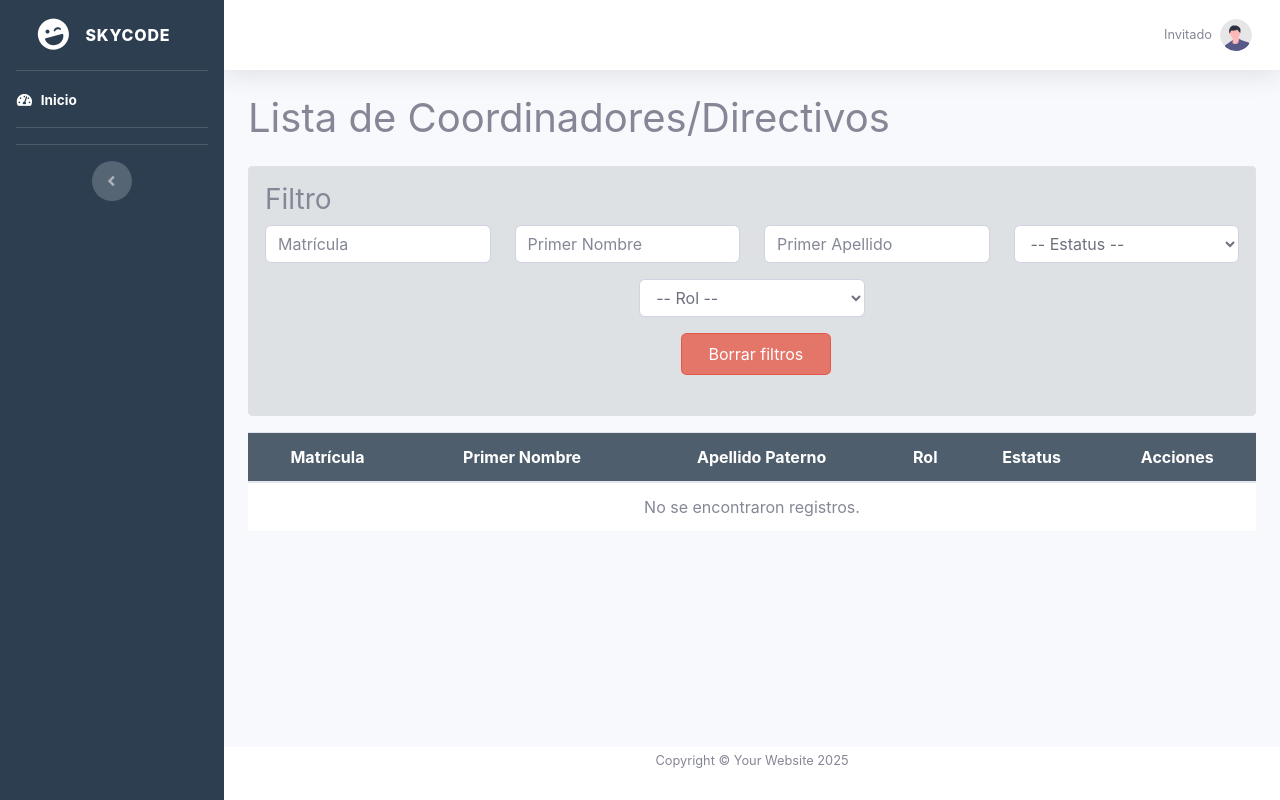
After one commit to CHEOCARMINE/SkyCode, a Python web app: template templates/user.html in a window 1280 px wide. The commit adds this page. Run offline with Jinja, Linux system fonts and the light colour scheme; the template is opened without the code that fills it, so the values that code supplies are empty.

Commit message:
feat: agregar listado y filtros para Coordinadores/Directivos
- Se implementa el listado de Coordinadores/Directivos con paginación (10 registros por página).
- Se añade funcionalidad de filtrado por matrícula, primer nombre, primer apellido, estatus y rol.
- Se adapta la función get_coordinadores_directivos en functions/user_management/view_user.py para incluir filtros por rol y estado.
- Se actualiza la ruta en routes.py para renderizar la lista filtrada.

```diff
--- /dev/null
+++ b/static/JS/user_script.js
@@ -0,0 +1,28 @@
+// Función para borrar filtros: resetea el formulario y redirige a la URL base de coordinadores/directivos
+function clearFilters() {
+    document.getElementById("filterForm").reset();
+    window.location.href = coordinadoresUrl;
+}
+
+// Configuración para el auto-envío (debounce)
+let typingTimer;
+const doneTypingInterval = 500; // Tiempo en milisegundos
+
+// Selecciona todos los campos que tienen la clase "auto-submit"
+const autoSubmitFields = document.querySelectorAll('.auto-submit');
+const filterForm = document.getElementById('filterForm');
+
+// Agrega los eventos a cada campo
+autoSubmitFields.forEach(field => {
+    // Para inputs: escucha el evento keyup
+    field.addEventListener('keyup', () => {
+        clearTimeout(typingTimer);
+        typingTimer = setTimeout(() => {
+            filterForm.submit();
+        }, doneTypingInterval);
+    });
+    // Para selects (u otros) o cambios inmediatos: envía el formulario al cambiar la opción
+    field.addEventListener('change', () => {
+        filterForm.submit();
+    });
+});
--- a/templates/base.html
+++ b/templates/base.html
@@ -76,7 +76,7 @@
       <!-- Link para lista de alumnos, visible solo para Coordinadores-->
       <li class="nav-item">
         <a class="nav-link" href="{{ url_for('academic_bp.alumnos') }}">
-          <i class="fas fa-fw fa-table"></i>
+          <i class="fas fa-users-cog"></i>
           <span>Lista de Alumnos</span>
         </a>
       </li>
@@ -99,6 +99,13 @@
         <a class="nav-link" href="{{ url_for('academic_bp.register_user_route') }}">
           <i class="fas fa-fw fa-user-plus"></i>
           <span>Registro de Coordinador/Directivo</span>
+        </a>
+      </li>
+      <!-- Link para registro de Coordinador/Directivo -->
+      <li class="nav-item">
+        <a class="nav-link" href="{{ url_for('academic_bp.coordinadores_directivos') }}">
+          <i class="fas fa-users-cog"></i>
+          <span>Lista de Coordinadores/Directivos</span>
         </a>
       </li>
 
--- /dev/null
+++ b/templates/user.html
@@ -0,0 +1,162 @@
+{% extends 'base.html' %}
+
+{% block title %}Lista de Coordinadores/Directivos - SkyCode{% endblock %}
+
+{% block content %}
+<!-- Estilos personalizados para este formulario -->
+<link rel="stylesheet" href="{{ url_for('static', filename='css/alumno_style.css') }}">
+<!-- Scripts -->
+<script defer>
+    // Variable para uso en JS, si fuera necesaria para filtros o paginación
+    var coordinadoresUrl = "{{ url_for('academic_bp.coordinadores_directivos') }}";
+</script>
+<script defer src="{{ url_for('static', filename='JS/user_script.js') }}"></script>
+
+<div class="container mt-4">
+    <!-- Mensajes flash para notificaciones -->
+    {% with mensajes = get_flashed_messages(with_categories=true, category_filter=['coordinador-danger', 'coordinador-success']) %}
+      {% if mensajes %}
+        <div class="mt-3">
+          {% for category, message in mensajes %}
+            <div class="alert alert-{{ category|replace('coordinador-', '') }} alert-dismissible fade show" role="alert">
+              {{ message }}
+              <button type="button" class="close" data-dismiss="alert" aria-label="Cerrar">
+                <span aria-hidden="true">&times;</span>
+              </button>
+            </div>
+          {% endfor %}
+        </div>
+      {% endif %}
+    {% endwith %}
+
+    <h1 class="mb-4">Lista de Coordinadores/Directivos</h1>
+
+    <div class="filter-box">
+        <h3>Filtro</h3>
+        <form id="filterForm" method="get" action="{{ url_for('academic_bp.coordinadores_directivos') }}" class="mb-4">
+            <!-- Primera fila: Matrícula, Nombre, Apellido, Estatus -->
+            <div class="row">
+                <div class="col-md-3">
+                    <input type="text" name="matricula" class="form-control auto-submit" placeholder="Matrícula" value="{{ request.args.get('matricula', '') }}">
+                </div>
+                <div class="col-md-3">
+                    <input type="text" name="nombre" class="form-control auto-submit" placeholder="Primer Nombre" value="{{ request.args.get('nombre', '') }}">
+                </div>
+                <div class="col-md-3">
+                    <input type="text" name="apellido" class="form-control auto-submit" placeholder="Primer Apellido" value="{{ request.args.get('apellido', '') }}">
+                </div>
+                <div class="col-md-3">
+                    <select name="estado" class="form-control auto-submit">
+                        <option value="">-- Estatus --</option>
+                        <option value="1" {% if request.args.get('estado') == '1' %}selected{% endif %}>Activo</option>
+                        <option value="0" {% if request.args.get('estado') == '0' %}selected{% endif %}>Inactivo</option>
+                    </select>
+                </div>
+            </div>
+
+            <!-- Segunda fila: Rol centrado y mismo tamaño que los demás -->
+            <div class="row mt-3 justify-content-center">
+                <div class="col-md-3">
+                    <select name="rol" class="form-control auto-submit">
+                        <option value="">-- Rol --</option>
+                        <option value="2" {% if request.args.get('rol') == '2' %}selected{% endif %}>Coordinador</option>
+                        <option value="3" {% if request.args.get('rol') == '3' %}selected{% endif %}>Directivo</option>
+                    </select>
+                </div>
+            </div>
+
+            <!-- Tercera fila: Botón Borrar filtros centrado -->
+            <div class="row mt-3 justify-content-center">
+                <div class="col-md-2">
+                    <button type="button" class="btn btn-custom-clear btn-block" onclick="clearFilters()">Borrar filtros</button>
+                </div>
+            </div>
+        </form>
+    </div>
+
+    <!-- Tabla de Coordinadores/Directivos -->
+    <table class="table alumnos-table">
+        <thead>
+            <tr>
+                <th>Matrícula</th>
+                <th>Primer Nombre</th>
+                <th>Apellido Paterno</th>
+                <th>Rol</th>
+                <th>Estatus</th>
+                <th>Acciones</th>
+            </tr>
+        </thead>
+        <tbody>
+            {% if users %}
+                {% for user in users %}
+                <tr>
+                    <td>{{ user.matricula }}</td>
+                    <td>{{ user.primer_nombre }}</td>
+                    <td>{{ user.primer_apellido }}</td>
+                    <td>{{ user.rol }}</td>
+                    <td>{{ user.estado }}</td>
+                    <td>
+                        <!-- Por ahora el botón "Ver" no contiene link -->
+                        <button class="btn btn-primary" disabled>Ver</button>
+                    </td>
+                </tr>
+                {% endfor %}
+            {% else %}
+                <tr>
+                    <td colspan="7" class="text-center">No se encontraron registros.</td>
+                </tr>
+            {% endif %}
+        </tbody>
+    </table>
+
+    {% if total_pages > 1 %}
+    <nav aria-label="Page navigation">
+        <ul class="pagination justify-content-center">
+            <!-- Botón "Anterior" -->
+            <li class="page-item {% if page <= 1 %}disabled{% endif %}">
+                <a class="page-link"
+                   href="{{ url_for('academic_bp.coordinadores_directivos',
+                                    page=page-1,
+                                    matricula=request.args.get('matricula', ''),
+                                    nombre=request.args.get('nombre', ''),
+                                    apellido=request.args.get('apellido', ''),
+                                    estado=request.args.get('estado', ''),
+                                    rol=request.args.get('rol', '')) }}"
+                   aria-label="Previous">
+                    <span aria-hidden="true">&laquo;</span>
+                </a>
+            </li>
+            <!-- Números de página -->
+            {% for p in range(1, total_pages + 1) %}
+                <li class="page-item {% if p == page %}active{% endif %}">
+                    <a class="page-link"
+                       href="{{ url_for('academic_bp.coordinadores_directivos',
+                                        page=p,
+                                        matricula=request.args.get('matricula', ''),
+                                        nombre=request.args.get('nombre', ''),
+                                        apellido=request.args.get('apellido', ''),
+                                        estado=request.args.get('estado', ''),
+                                        rol=request.args.get('rol', '')) }}">
+                        {{ p }}
+                    </a>
+                </li>
+            {% endfor %}
+            <!-- Botón "Siguiente" -->
+            <li class="page-item {% if page >= total_pages %}disabled{% endif %}">
+                <a class="page-link"
+                   href="{{ url_for('academic_bp.coordinadores_directivos',
+                                    page=page+1,
+                                    matricula=request.args.get('matricula', ''),
+                                    nombre=request.args.get('nombre', ''),
+                                    apellido=request.args.get('apellido', ''),
+                                    estado=request.args.get('estado', ''),
+                                    rol=request.args.get('rol', '')) }}"
+                   aria-label="Next">
+                    <span aria-hidden="true">&raquo;</span>
+                </a>
+            </li>
+        </ul>
+    </nav>
+    {% endif %}
+</div>
+{% endblock %}
```
Also changed, not shown: database.py (+7 -0 lines), functions/user_management/view_user.py (added, +59 -0 lines), routes.py (+102 -0 lines), functions/auth/reset_password.py (deleted), functions/status_updates/__init__.py (deleted), functions/status_updates/notify_status_change.py (deleted), functions/status_updates/update_status.py (deleted), functions/status_updates/view_status.py (deleted).
